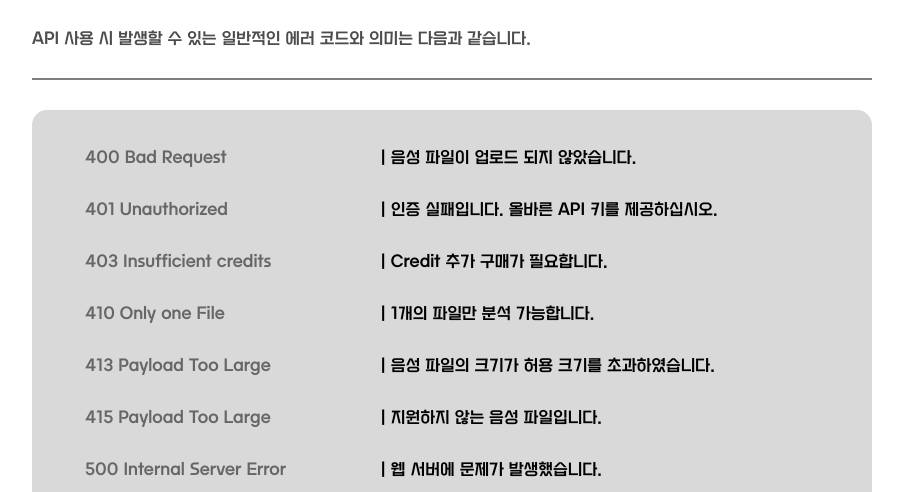
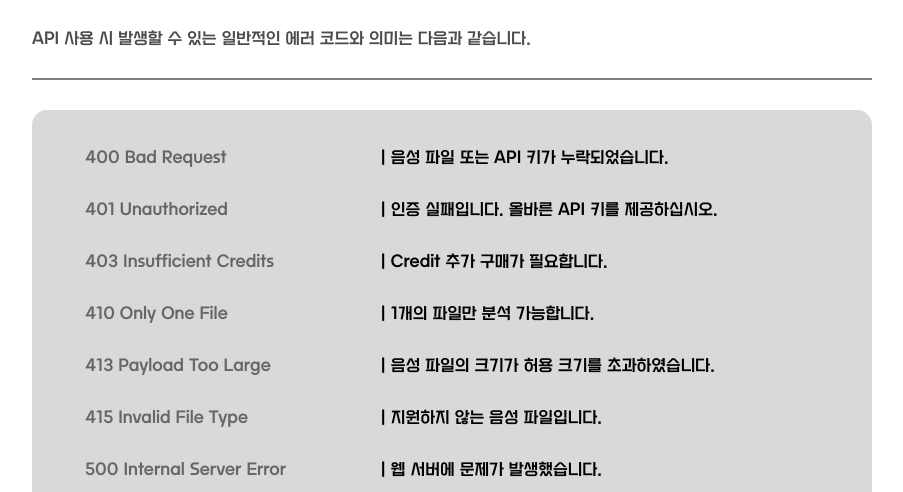
Before and after one commit to kyudori/KT_AIVLE_School_Big_Project, a Next.js app in the folder frontend/: page /docs in a window 1280 px wide. Shown: the part 3900-4392 px from the top of the page, without its empty margins (368-1271 px from the left). Built offline with nearby package versions, Linux system fonts and the light colour scheme.

Commit message:
docs
Signed-off-by: Han Kyuhyun <khh5345@naver.com>

```diff
--- a/frontend/pages/docs.js
+++ b/frontend/pages/docs.js
@@ -345,18 +345,18 @@ Value: YOUR_AUDIO_FILE.wav`)
                 <tbody>
                   <tr>
                     <td className={styles.td1}>400 Bad Request</td>
-                    <td>| 음성 파일이 업로드 되지 않았습니다.</td>
+                    <td>| 음성 파일 또는 API 키가 누락되었습니다.</td>
                   </tr>
                   <tr>
                     <td className={styles.td1}>401 Unauthorized</td>
                     <td>| 인증 실패입니다. 올바른 API 키를 제공하십시오.</td>
                   </tr>
                   <tr>
-                    <td className={styles.td1}>403 Insufficient credits</td>
+                    <td className={styles.td1}>403 Insufficient Credits</td>
                     <td>| Credit 추가 구매가 필요합니다.</td>
                   </tr>
                   <tr>
-                    <td className={styles.td1}>410 Only one File</td>
+                    <td className={styles.td1}>410 Only One File</td>
                     <td>| 1개의 파일만 분석 가능합니다.</td>
                   </tr>
                   <tr>
@@ -364,7 +364,7 @@ Value: YOUR_AUDIO_FILE.wav`)
                     <td>| 음성 파일의 크기가 허용 크기를 초과하였습니다.</td>
                   </tr>
                   <tr>
-                    <td className={styles.td1}>415 Payload Too Large</td>
+                    <td className={styles.td1}>415 Invalid File Type</td>
                     <td>| 지원하지 않는 음성 파일입니다.</td>
                   </tr>
                   <tr>
```
